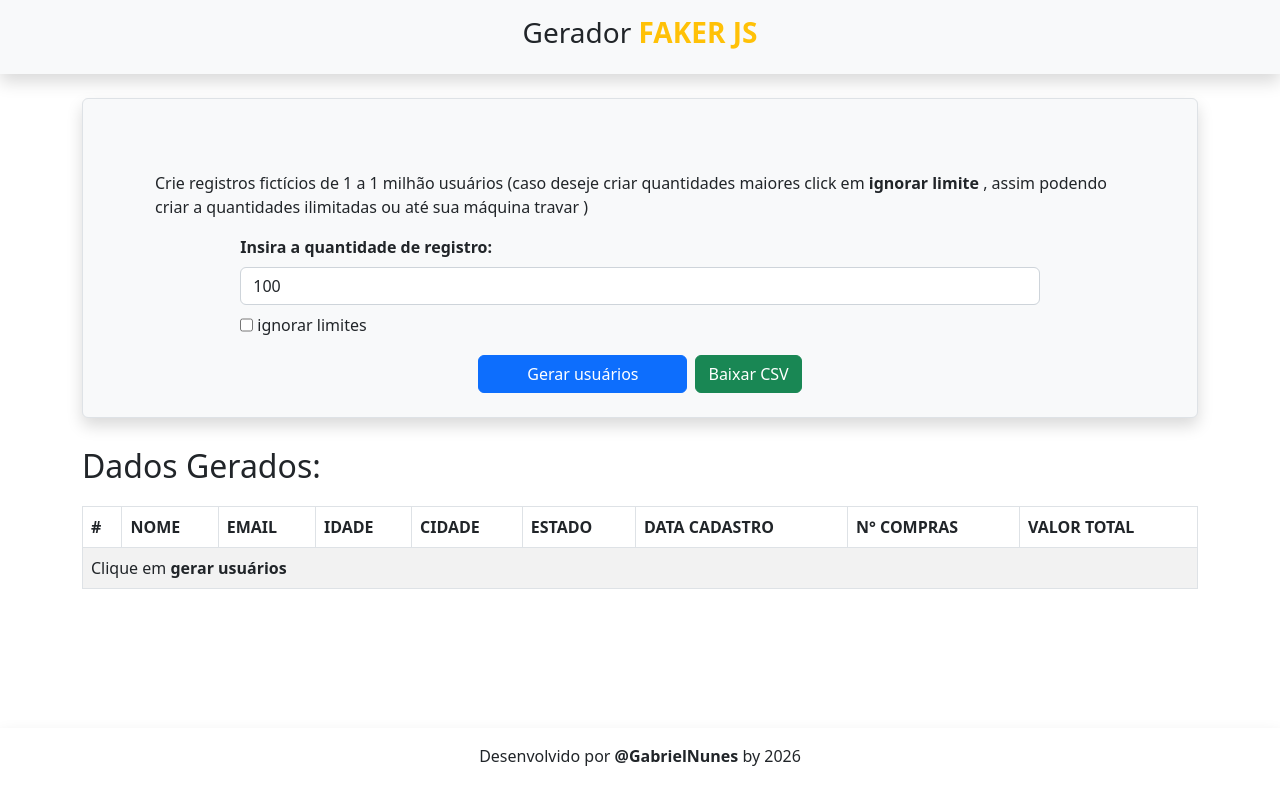
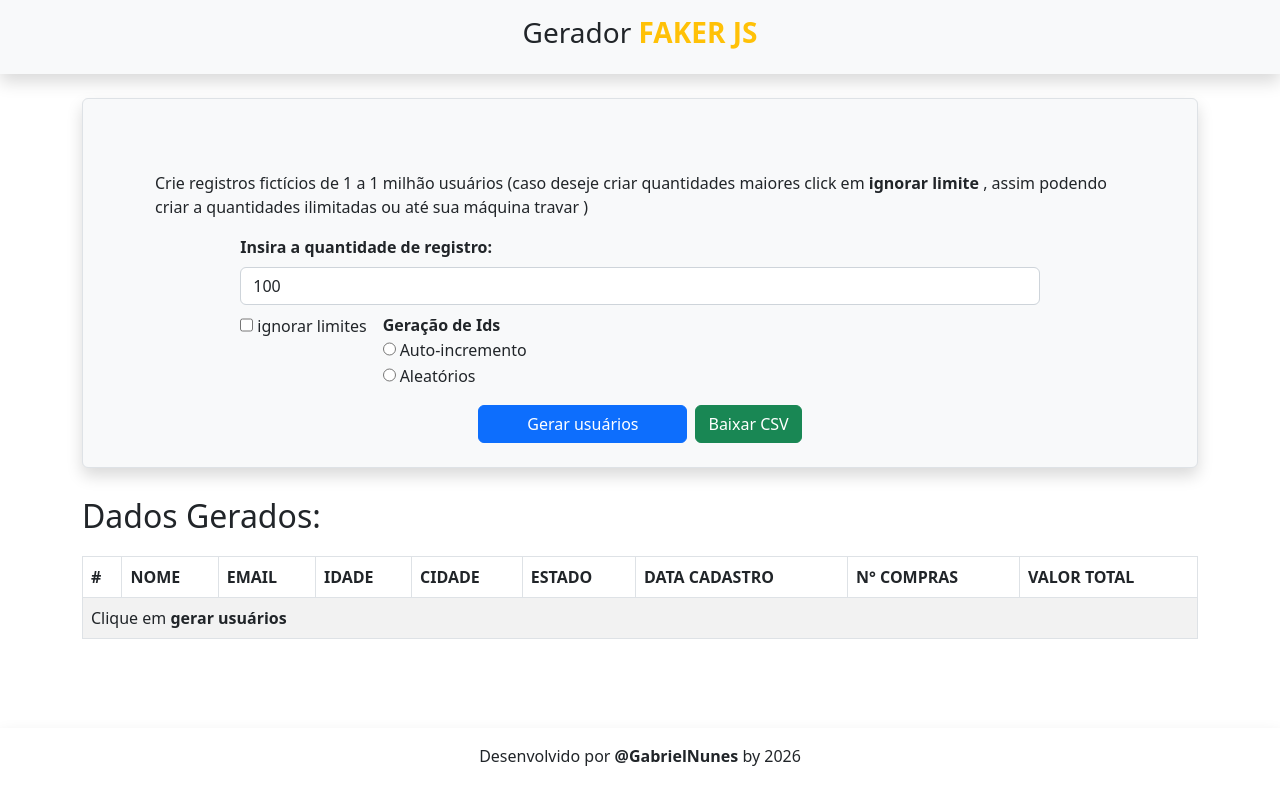
Before and after one commit to GabrielnunesGNS/user_create_faker, a React (Vite) app: page / in a window 1280 px wide. Built offline with nearby package versions, Linux system fonts and the light colour scheme.

Commit message:
adicicao de geraçao de ids

```diff
--- a/src/componentes/GerarUsuarios.jsx
+++ b/src/componentes/GerarUsuarios.jsx
@@ -2,7 +2,10 @@ import gerarUsuarios from '../script/faker'
 import ButtonDownload from './ButtonDownload'
 import { useState } from 'react'
 const GerarUsuarios = ({setListaUsuarios,usuarios}) => {
-    const[qtdUsuarios,setUsuarios] = useState(100)
+    const[setParam,setParams] = useState({
+        qtdUsuarios:100,
+        geracaoId:'auto-incremento'
+    })
     const[ignoreLimit,setIgnore] = useState(false)
     const[mensagemErro,setMensagemError] = useState(false)
     const[disabled,setDisabled] = useState(false)
@@ -15,12 +18,20 @@ const GerarUsuarios = ({setListaUsuarios,usuarios}) => {
             setIgnore(true)
     }
 
+    function handleBtnId(value){
+
+        setParam(prev=>({
+            ...prev,
+            geracaoId:value
+        }))
+    }
+
     function handleGerarLista(){
-        if(qtdUsuarios <= userMin ) return alert('insira um valor maior que o valor minimo')
+        if(setParam.qtdUsuarios <= userMin ) return alert('insira um valor maior que o valor minimo')
         if(!ignoreLimit){
-            if(qtdUsuarios > userMax) return alert('insira um valor menos que o limite')
+            if(setParam.qtdUsuarios > userMax) return alert('insira um valor menos que o limite')
         }
-        const user = gerarUsuarios(qtdUsuarios)
+        const user = gerarUsuarios(setparam)
         setListaUsuarios(user)
     }
 
@@ -41,12 +52,23 @@ const GerarUsuarios = ({setListaUsuarios,usuarios}) => {
         <div className='col-lg-9 col-12'>
             <div>
                 <label htmlFor="" className='form-label fw-bold'>Insira a quantidade de registro:</label>
-                <input type="text" className="form-control" placeholder='quantidade de registros' value={qtdUsuarios} onChange={(e)=>{handleQtdUsuarios(e.target.value)}} disabled={disabled} /></div>
+                <input type="text" className="form-control" placeholder='quantidade de registros' value={setParam.qtdUsuarios} onChange={(e)=>{handleQtdUsuarios(e.target.value)}} disabled={disabled} /></div>
                 { mensagemErro ? (<p className='small text-danger'>Insira limites válidos...</p>):''}
-                <div className='mt-2 w-100 d-flex gap-1 justify-items-start'>
-                    <input type="checkbox" className='form-check' name="ignoreLimit" onChange={(e)=>{handleCheckBox(e.target.checked) }} id="igonoreLimit" />
-                    <label className='form-check-label' htmlFor="ignoreLimit">ignorar limites</label>
+                <div className='mt-2 w-100 d-flex gap-3 border-3 align-items-start'>
+                    <label className='d-flex align-items-center gap-1' htmlFor="ignoreLimit"><input type="checkbox" className='form-check' name="ignoreLimit" onChange={(e)=>{handleCheckBox(e.target.checked) }} id="igonoreLimit" />
+                    ignorar limites</label>
+                    <div className=' gap-1 justify-items-start'>
+                        <p className='m-0 fw-bold '>Geração de Ids</p>
+                        <label className='d-flex align-items-center gap-1' htmlFor="">
+                        <input type="radio" className='form-check' name="geracaoId" value='auto-incremento' onChange={(e)=>{handleCheckBox(e.target.checked) }} id="geracaoId" />Auto-incremento</label>
+
+
+                        <label className='d-flex align-items-center gap-1' htmlFor="">
+                        <input type="radio" className='form-check' name="geracaoId" value='aleatorio' onChange={(e)=>{handleCheckBox(e.target.checked) }} id="geracaoId" />Aleatórios</label>
+
                  </div>
+                 </div>
+
             </div>
 
         <div className='mt-3 d-flex gap-2 '>
--- a/src/script/faker.js
+++ b/src/script/faker.js
@@ -1,26 +1,53 @@
-// ESM
 import { faker } from '@faker-js/faker';
-// CJS
-// const { faker } = require('./@faker-js/faker');
 
-export function createRandomUser() {
+ function createRandomUser() {
   return {
-    id:faker.number.int({ min: 1, max: 9999999 }),
     nome: faker.person.fullName(),
-    email:faker.internet.email(),
-    idade:faker.number.int({ min: 1, max: 110 }),
-    cidade:faker.location.country(),
-    estado:faker.location.state(),
-    dataCadastro:faker.date.birthdate({mode:'year',min:1990,max:2026}).toLocaleDateString('pt-BR'),
-    numeroCompras:faker.number.int({min:1,max:1000}),
-    valorTotal:faker.commerce.price({min:10,max:10000})
+    email: faker.internet.email(),
+    idade: faker.number.int({ min: 1, max: 110 }),
+    cidade: faker.location.country(),
+    estado: faker.location.state(),
+    dataCadastro: faker.date.birthdate({ mode: 'year', min: 1990, max: 2026 }).toLocaleDateString('pt-BR'),
+    numeroCompras: faker.number.int({ min: 1, max: 1000 }),
+    valorTotal: faker.commerce.price({ min: 10, max: 10000 })
   };
 }
 
-export default function gerarUsuarios(quantidade){
-  if(!quantidade) return alert('quantidade deve ser maior 0')
+ function gerarUsuariosSequenciais(quantidade) {
+  if (!quantidade || quantidade <= 0) return alert('Quantidade deve ser maior que 0');
 
-  return faker.helpers.multiple(createRandomUser, {
-  count: quantidade,
-});
+  // Gera os usuários usando o helper do Faker
+  const usuarios = faker.helpers.multiple(createRandomUser, {
+    count: quantidade,
+  });
+
+  // Mapeia o array adicionando um ID sequencial único para cada um (1, 2, 3...)
+  return usuarios.map((usuario, index) => ({
+    id: index + 1,
+    ...usuario
+  }));
 }
+
+  function gerarUsuariosAleatoriosUnicos(quantidade) {
+  if (!quantidade || quantidade <= 0) return alert('Quantidade deve ser maior que 0');
+
+  // 1. Cria um array de IDs únicos sequenciais (ex: de 1 até a quantidade solicitada)
+  const idsDisponiveis = Array.from({ length: quantidade }, (_, index) => index + 1);
+
+  // 2. Embaralha esses IDs de forma totalmente aleatória
+  const idsEmbaralhados = faker.helpers.shuffle(idsDisponiveis);
+
+  // 3. Gera os usuários
+  const usuarios = faker.helpers.multiple(createRandomUser, {
+    count: quantidade,
+  });
+
+  // 4. Atribui um ID aleatório único para cada usuário do lote
+  return usuarios.map((usuario, index) => ({
+    id: idsEmbaralhados[index],
+    ...usuario
+  }));
+}
+
+
+export default { gerarUsuariosAleatoriosUnicos,gerarUsuariosSequenciais}
```
